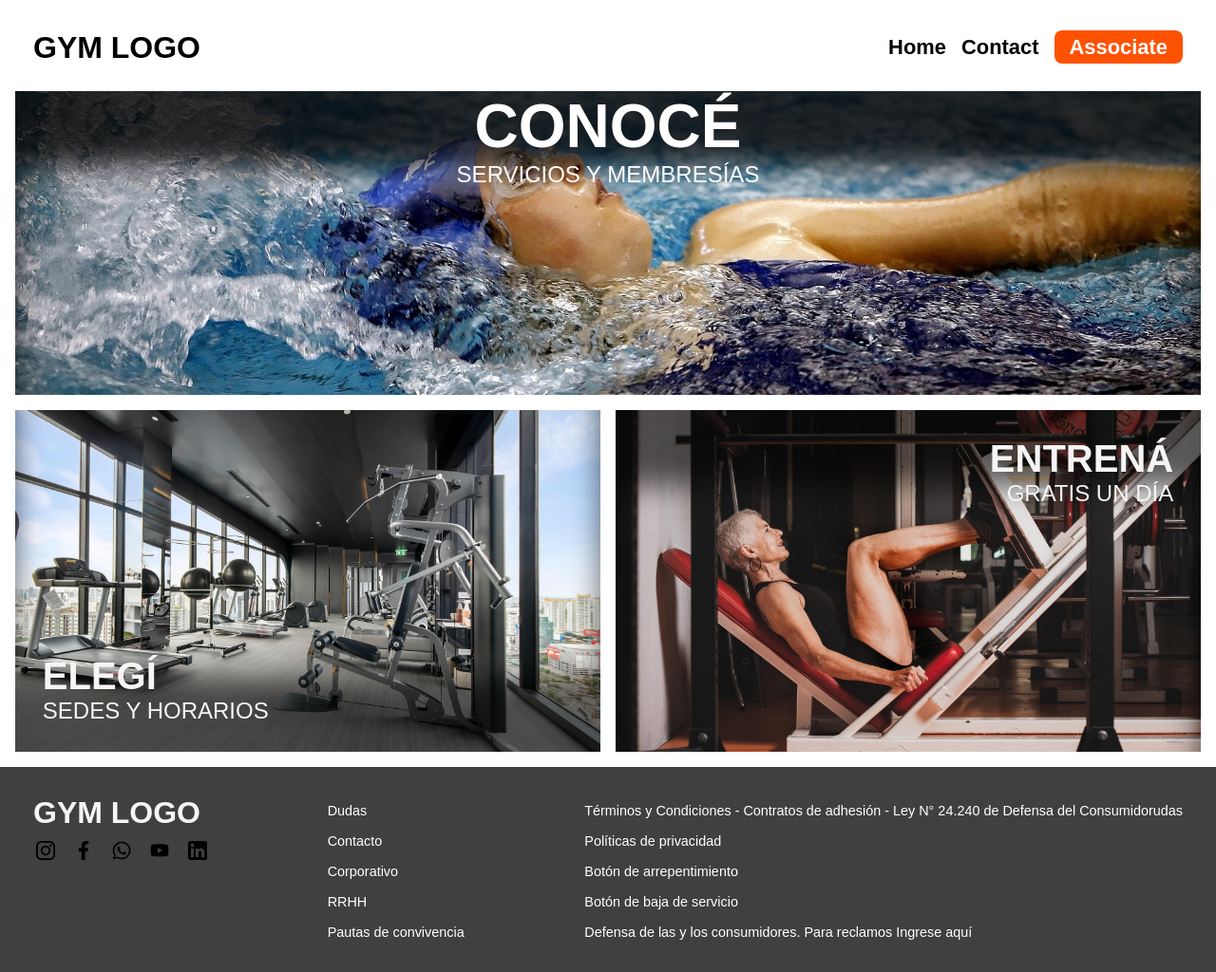
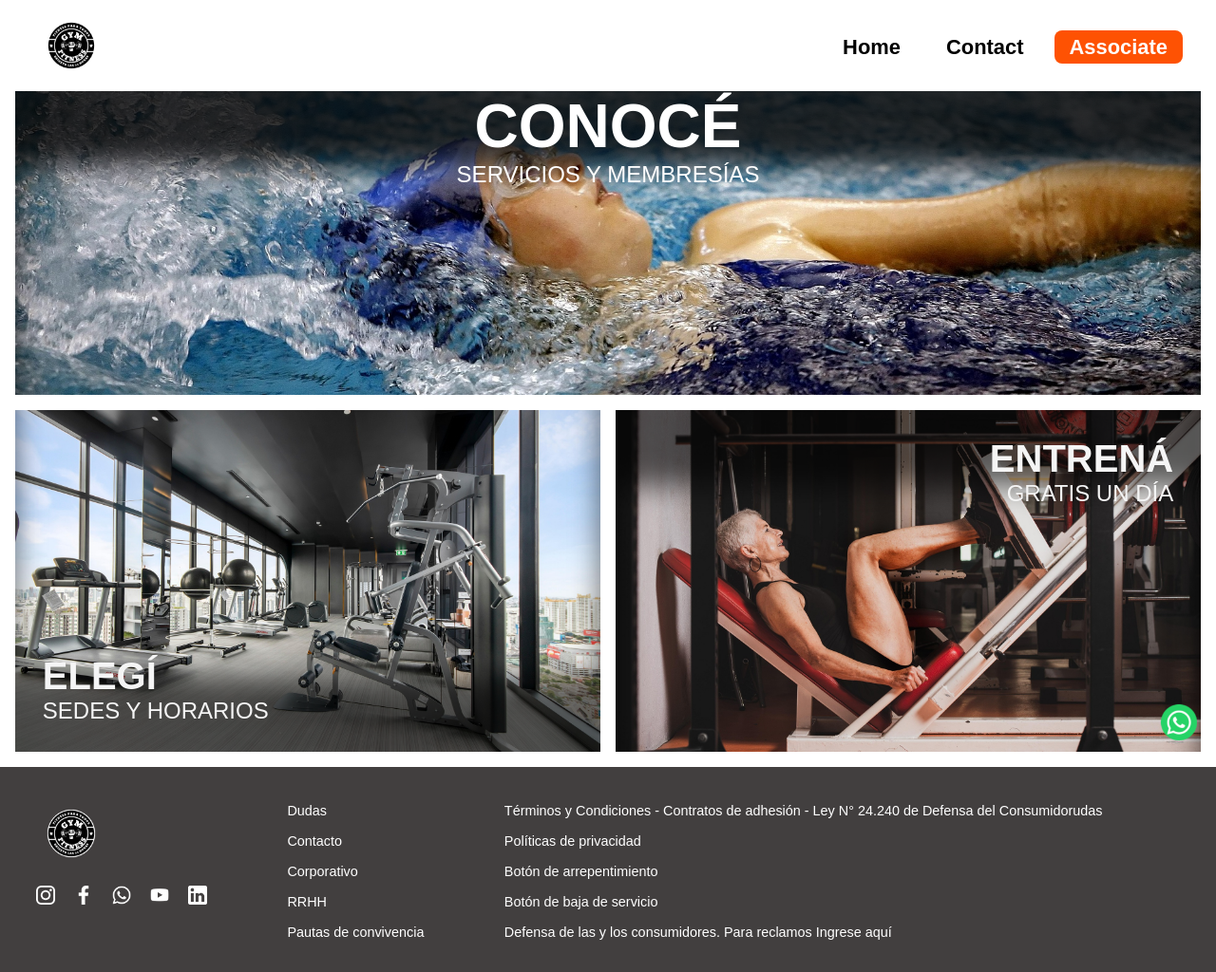
Before and after one commit to MatiasCardoso4/gym-page, a plain HTML site: page index.html in a window 1280 px wide. Shown: the whole page at 95% size. Drawn offline with Linux system fonts and the light colour scheme.

Commit message:
Add logo images and update HTML structure; enhance footer with WhatsApp link

```diff
--- a/index.html
+++ b/index.html
@@ -7,7 +7,7 @@
   </head>
   <body>
     <header>
-     <a href="index.html" class="logo"> <h1>GYM LOGO</h1></a>
+     <a href="index.html" class="logo-container"> <img class="logo" src="./assets/logo.png" alt="page logo"></a>
       <nav class="nav-bar">
         <ul class="nav-links">
           <li class="nav-link"><a href="#">Home</a></li>
@@ -35,7 +35,7 @@
     </main>
     <footer>
       <div class="social-media">
-        <a href="index.html" class="logo"> <h1>GYM LOGO</h1></a>
+        <a href="index.html" class="logo-container"> <img class="logo" src="./assets/logo.png" alt="page logo"></a>
         <ul class="social-media-icon-container">
           <li class="social-media-icon">
             <a href="https://www.instragram.com" target="_blank">
@@ -104,7 +104,9 @@
           <li>Defensa de las y los consumidores. Para reclamos Ingrese aquí</li>
         </ul>
       </div>
-
+     <a href="https://www.whatsapp.com" target="_blank">
+      <img class="fixed-whatsapp-logo" src="./assets/whatsapp-green.png" alt="whatsapp logo">
+     </a>
 
     </footer>
   </body>
--- a/styles.css
+++ b/styles.css
@@ -18,9 +18,9 @@ header {
     padding: 20px 35px 0 35px;
 }
 
-header a {
-    text-decoration: none;
-    color: #000;
+
+.logo {
+    width: 80px;
     cursor: pointer;
 }
 
@@ -32,11 +32,23 @@ header a {
     list-style: none;
 }
 
+.nav-links a {
+    padding: 0.3rem 1rem;
+    text-decoration: none;
+    color: #000;
+    cursor: pointer;
+}
+
+
+.nav-links a:hover {
+    background-color: rgb(185, 185, 224);
+    padding: 0.3rem 1rem;
+    border-radius: 8px;
+}
 
 .nav-link:nth-child(3) a {
     background-color: rgb(254, 82, 3);
     color: #ffffff;
-    padding: 0.3rem 1rem;
     border-radius: 8px;
 }
 
@@ -54,8 +66,10 @@ header a {
     box-shadow: inset 0 80px 30px rgba(0, 0, 0, 0.8);
 }
 
-.membresias-section:hover, .sedes-section:hover,.entrenamientos-section:hover {
-    animation: zoomImage  1s ease-out both;
+.membresias-section:hover,
+.sedes-section:hover,
+.entrenamientos-section:hover {
+    animation: zoomImage 1s ease-out both;
 }
 
 .membresias-section h2 {
@@ -141,7 +155,7 @@ footer li {
 }
 
 footer li:hover {
-    color: rgb(254, 82, 3);
+    color: rgb(245, 132, 80);
 }
 
 footer .social-media-icon-container {
@@ -153,12 +167,24 @@ footer .social-media-icon-container {
 
 footer .icon {
     width: 20px;
+    filter: invert(1);
+}
+
+footer .icon:hover {
+    filter: invert(0.4) sepia(100%) saturate(1000%)
+}
+
+.fixed-whatsapp-logo {
+    position: fixed;
+    bottom: 20px;
+    right: 20px;
+    width: 3vw;
+    cursor: pointer;
 }
 
 
-
 @keyframes zoomImage {
-    0%{
+    0% {
         background-size: 100%;
     }
 
@@ -166,5 +192,4 @@ footer .icon {
         background-size: 110%;
     }
 
-
 }
```
Also changed, not shown: assets/logo.png (added), assets/whatsapp-green.png (added).
